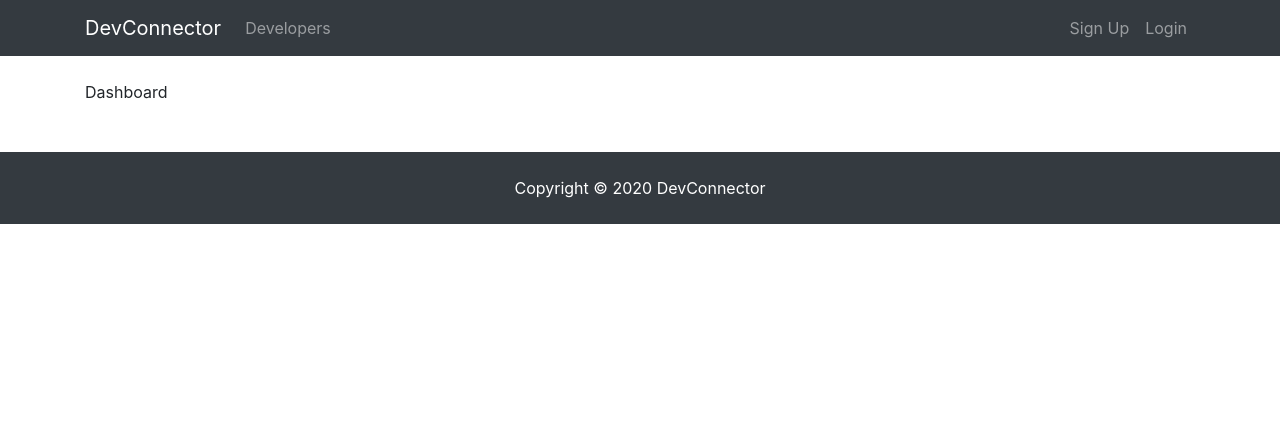
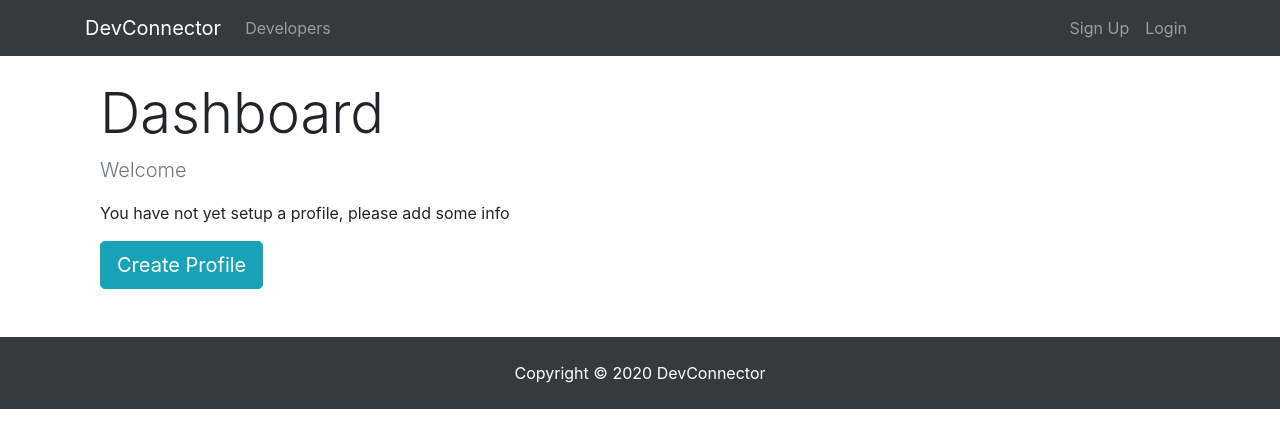
Before and after one commit to malikrajat/mern-back-end, a React (Create React App) app in the folder client/: page /dashboard in a window 1280 px wide. Shown: the top 448 px of the page. Built offline with nearby package versions, Linux system fonts and the light colour scheme; no server answers.

Commit message:
add dashboard

```diff
--- a/client/src/components/dashboard/Dashboard.js
+++ b/client/src/components/dashboard/Dashboard.js
@@ -1,17 +1,62 @@
 import React, { Component } from "react";
 import { connect } from "react-redux";
+import { Link } from "react-router-dom";
+import PropTypes from "prop-types";
 import { getCurrentProfile } from "../../actions/profileActions";
+import Spinner from "../common/Spinner";
 
 class Dashboard extends Component {
   componentDidMount() {
     this.props.getCurrentProfile();
   }
   render() {
-    return <div>Dashboard</div>;
+    const { user } = this.props.auth;
+    const { profile, loading } = this.props.profile;
+
+    let dashboardContent;
+    if (profile === null || loading) {
+      dashboardContent = <Spinner />;
+    } else {
+      //check id login user have profile in storage
+      if (Object.keys(profile).length > 0) {
+        dashboardContent = <h4>TODO: Display Profile</h4>;
+      } else {
+        dashboardContent = (
+          <div>
+            <p className="lead text-muted">Welcome {user.name}</p>
+            <p>You have not yet setup a profile, please add some info</p>
+            <Link to="/create-profile" className="btn btn-lg btn-info">
+              Create Profile
+            </Link>
+          </div>
+        );
+      }
+    }
+    return (
+      <div className="dashboard">
+        <div className="container">
+          <div className="row">
+            <div className="col-md-12">
+              <h1 className="display-4">Dashboard</h1>
+              {dashboardContent}
+            </div>
+          </div>
+        </div>
+      </div>
+    );
   }
 }
 
-const mapStateToProps = (state) => ({});
+Dashboard.propTypes = {
+  getCurrentProfile: PropTypes.func.isRequired,
+  auth: PropTypes.object.isRequired,
+  profile: PropTypes.object.isRequired,
+};
+
+const mapStateToProps = (state) => ({
+  profile: state.profile,
+  auth: state.auth,
+});
 
 const mapDispatchToProps = {
   getCurrentProfile,
```
